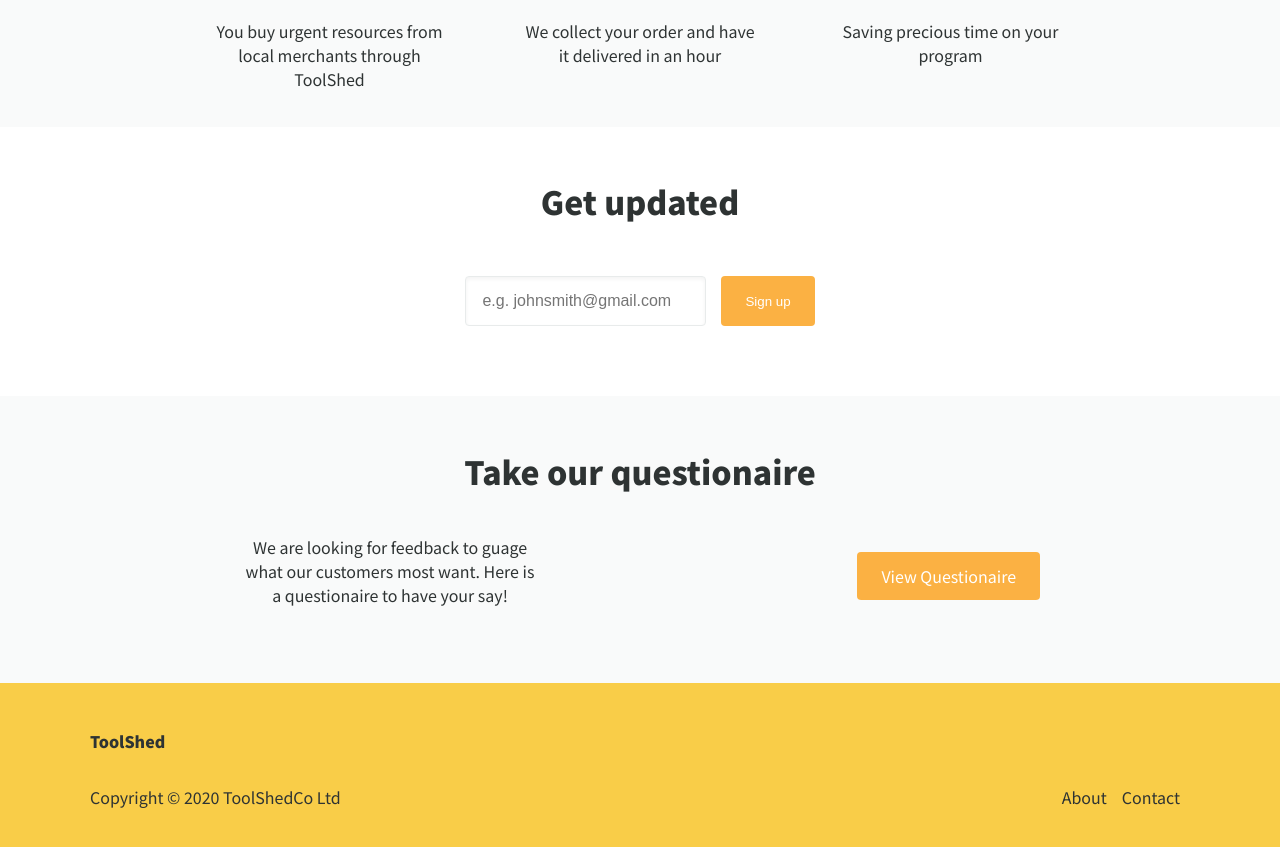
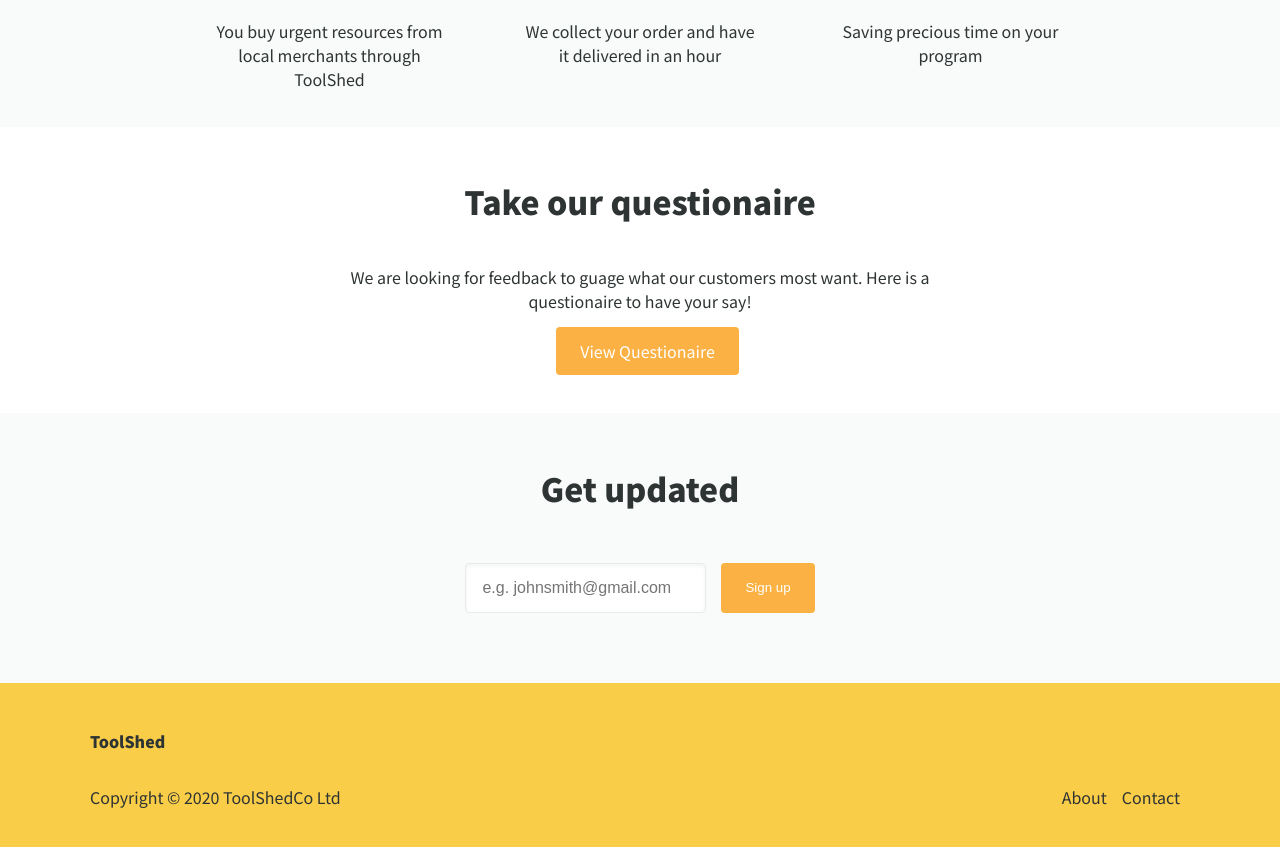
Before and after one commit to robbaile/builderoo, a Next.js app: page / in a window 1280 px wide. Shown: the part 926-1773 px from the top of the page. Built offline with nearby package versions, Linux system fonts and the light colour scheme.

Commit message:
Master - changed configuration of home page

```diff
--- a/components/Email/email.module.scss
+++ b/components/Email/email.module.scss
@@ -1,5 +1,4 @@
 .container {
-    background-color: #fff;
     padding: 25px 0 50px 0;
 }
 
--- a/pages/index.js
+++ b/pages/index.js
@@ -45,7 +45,6 @@ export default function Home() {
                   </div>
               </div>
           </div>
-          <Email />
           <div className={styles.questionaire}>
               <h2 className={styles.questionaireHeading}>Take our questionaire</h2>
               <div className={styles.questionaireFlex}>
@@ -57,6 +56,7 @@ export default function Home() {
                   </div>
               </div>
           </div>
+          <Email />
         </main>
         <Footer />
       </div>
--- a/styles/Home.module.scss
+++ b/styles/Home.module.scss
@@ -32,6 +32,7 @@ $color-blue-background: #4F86FA;
 }
 
 .questionaire {
+  background-color: #fff;
   margin: 0 auto;
   padding-top: 25px;
   padding-left: calc(50% - 45vw);
@@ -46,12 +47,13 @@ $color-blue-background: #4F86FA;
   &Flex {
       @include breakpoint(600px) {
         display: flex;
-        justify-content: space-between;
+        flex-direction: column;
+        justify-content: center;
         align-items: center;
         margin: 0 auto;
 
         &Text {
-          max-width: 300px;
+          max-width: 600px;
           margin-bottom: 0;
         }
       }
```
